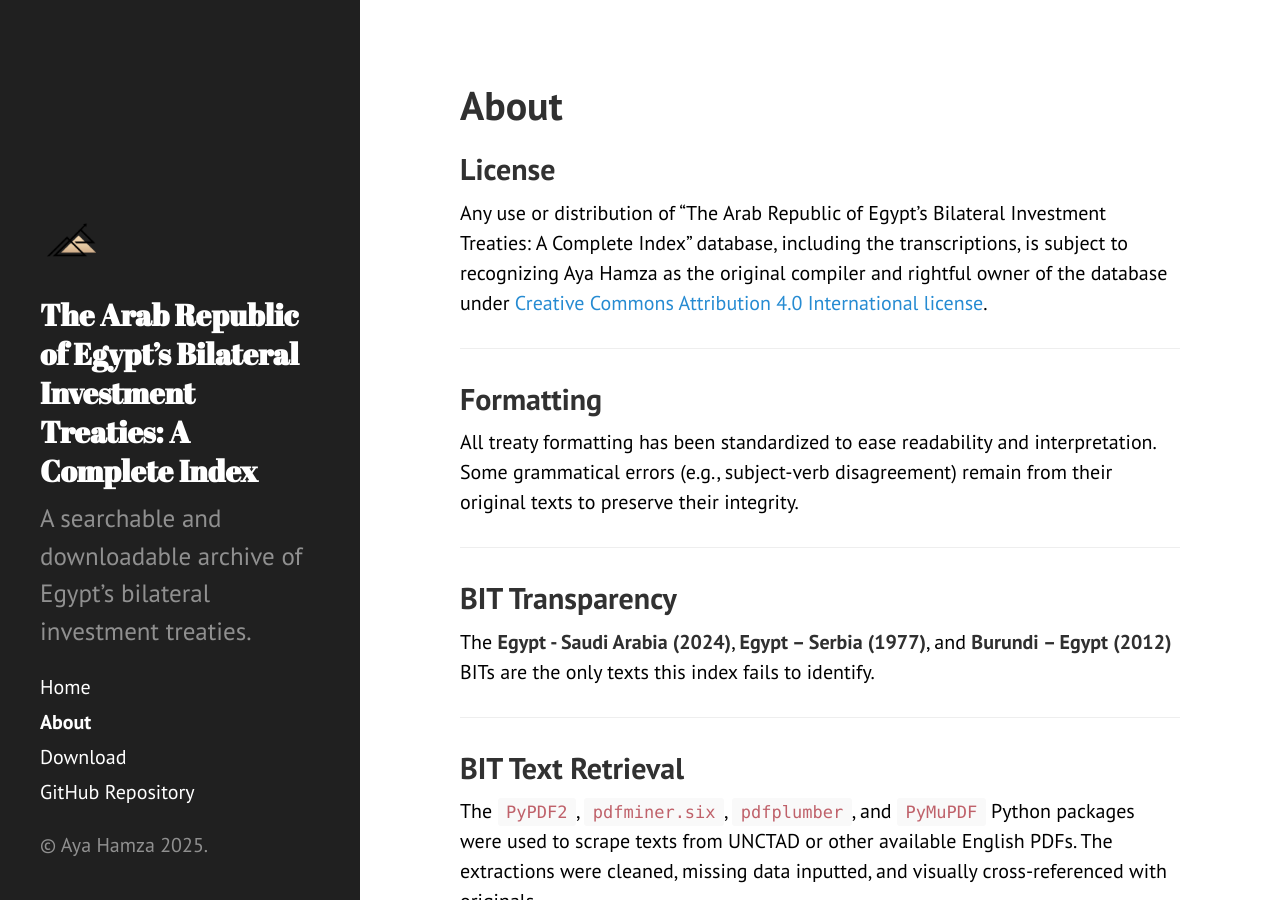
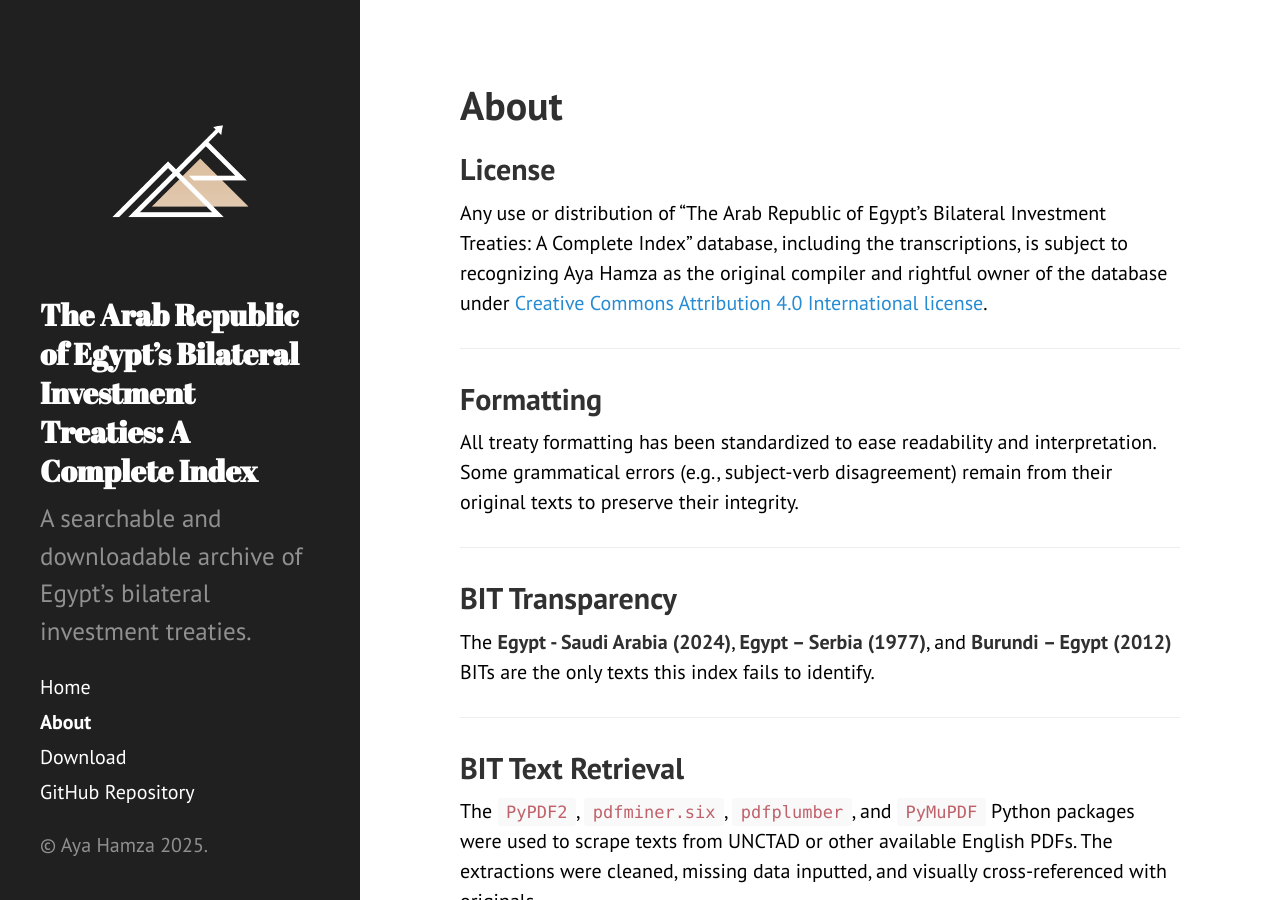
Before and after one commit to ayahamza1/MENABITs, a Jekyll site: the page built from about.md, in a window 1280 px wide and 900 px high. Built offline with Jekyll 4.4.1, drawn with Linux system fonts in a browser that asks for light colours.

Commit message:
Update sidebar.html

```diff
--- a/_includes/sidebar.html
+++ b/_includes/sidebar.html
@@ -1,12 +1,14 @@
 <div class="sidebar">
   <div class="container sidebar-sticky">
     <div class="sidebar-about">
+
       <!-- Logo Switcher -->
-<div class="logo-wrapper">
-  <img src="{{ site.baseurl }}/public/light-mode.png" alt="Logo Light" class="logo-img logo-light">
-  <img src="{{ site.baseurl }}/public/dark-mode.png" alt="Logo Dark" class="logo-img logo-dark">
-</div>
+      <div class="logo-wrapper" style="text-align: center; margin-bottom: 1rem;">
+        <img src="{{ site.baseurl }}/public/dark-mode.png" alt="Logo for Light Mode" class="logo-img logo-light" style="height: 140px;">
+        <img src="{{ site.baseurl }}/public/light-mode.png" alt="Logo for Dark Mode" class="logo-img logo-dark" style="height: 140px;">
+      </div>
 
+      <!-- Site Title -->
       <h1>
         <a href="{{ site.baseurl }}">
           {{ site.title }}
@@ -15,6 +17,7 @@
       <p class="lead">{{ site.description }}</p>
     </div>
 
+    <!-- Navigation -->
     <nav class="sidebar-nav">
       <a class="sidebar-nav-item{% if page.url == site.baseurl %} active{% endif %}" href="{{ site.baseurl }}">Home</a>
 
```
